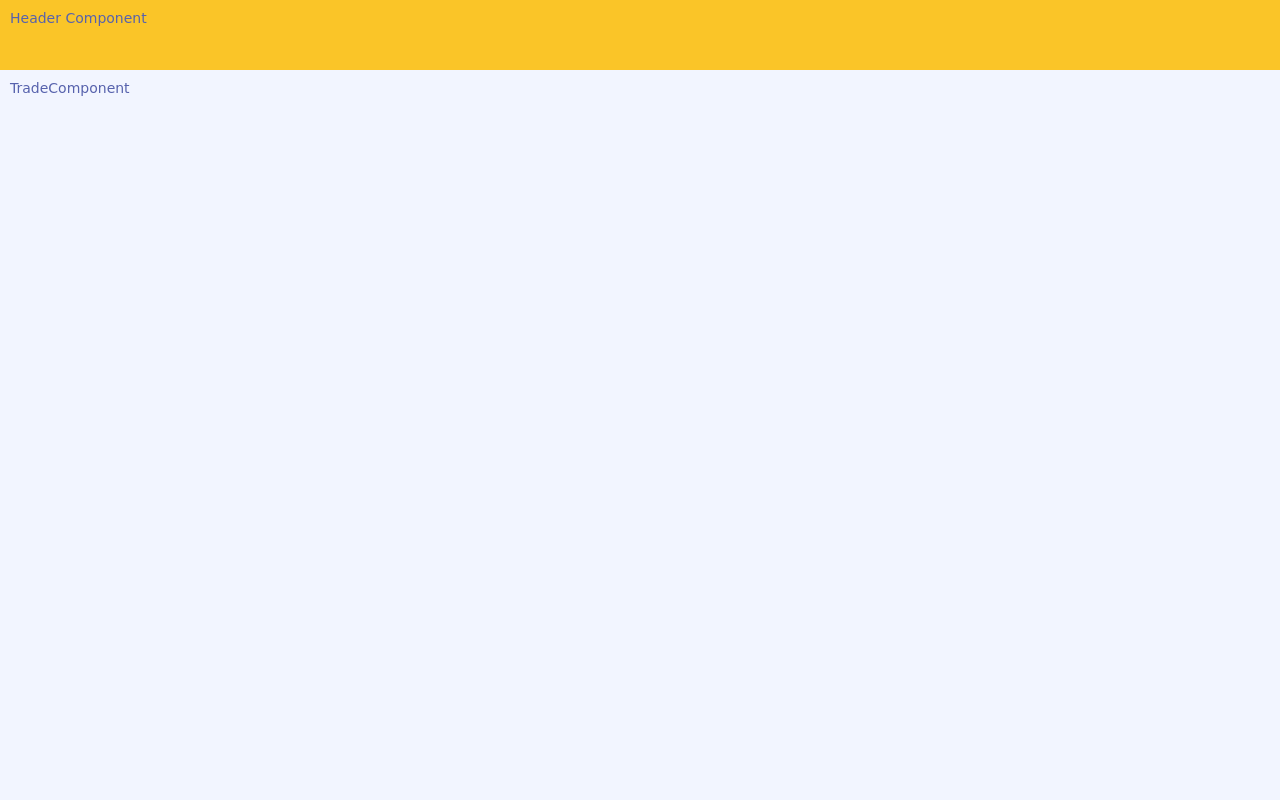
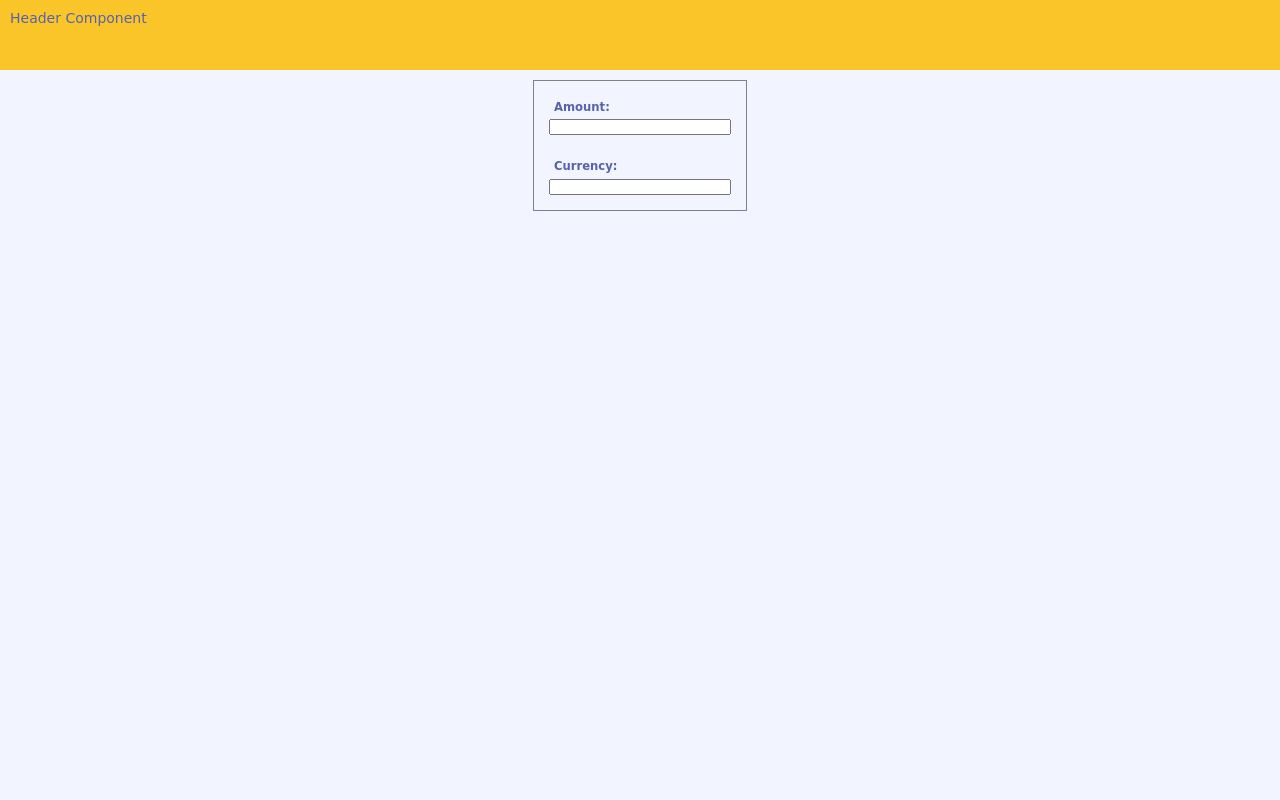
Before and after one commit to AlexChorniy/Trade, a React app in the folder frontend/: page / in a window 1280 px wide. Shown: the top 800 px of the page. Built offline with nearby package versions, Linux system fonts and the light colour scheme; the HTML template or start-up script is replaced by a standard one.

Commit message:
Add TradeComponent Basic

```diff
--- a/frontend/src/common/Trade/Trade.component.tsx
+++ b/frontend/src/common/Trade/Trade.component.tsx
@@ -1,5 +1,18 @@
+import { Form, Input, Section, Title } from './Trade.styles';
+
 const TradeComponent = () => {
-  return <div>TradeComponent</div>
-}
+  return (
+    <Form>
+      <Section>
+        <Title>Amount:</Title>
+        <Input type="number" />
+      </Section>
+      <Section>
+        <Title type="text">Currency:</Title>
+        <Input />
+      </Section>
+    </Form>
+  );
+};
 
 export default TradeComponent;
--- /dev/null
+++ b/frontend/src/common/Trade/Trade.styles.ts
@@ -0,0 +1,21 @@
+import styled from 'styled-components';
+
+export const Form = styled.form`
+  border: 1px solid grey;
+  padding: 5px;
+  width: fit-content;
+`;
+
+export const Section = styled.section`
+  padding: 10px;
+`;
+
+export const Title = styled.h5`
+  margin: 5px;
+`;
+
+export const Input = styled.input.attrs(({ type }: { type: string }) => ({
+  type: type || 'text',
+}))`
+  height: 10px;
+`;
--- a/frontend/src/components/Main/Main.styles.ts
+++ b/frontend/src/components/Main/Main.styles.ts
@@ -1,10 +1,13 @@
 import styled from 'styled-components';
-import {gridPx} from '../../utils/styleHelpers';
-import {colorViolet1, colorWhite1} from '../../styles/additionalColors';
+import { gridPx } from '../../utils/styleHelpers';
+import { colorViolet1, colorWhite1 } from '../../styles/additionalColors';
 
 export const Main = styled.main`
   background-color: ${colorWhite1};
   min-height: 100vh;
   color: ${colorViolet1};
   padding: ${gridPx(10)};
+  display: flex;
+  justify-content: center;
+  align-items: flex-start;
 `;
```
